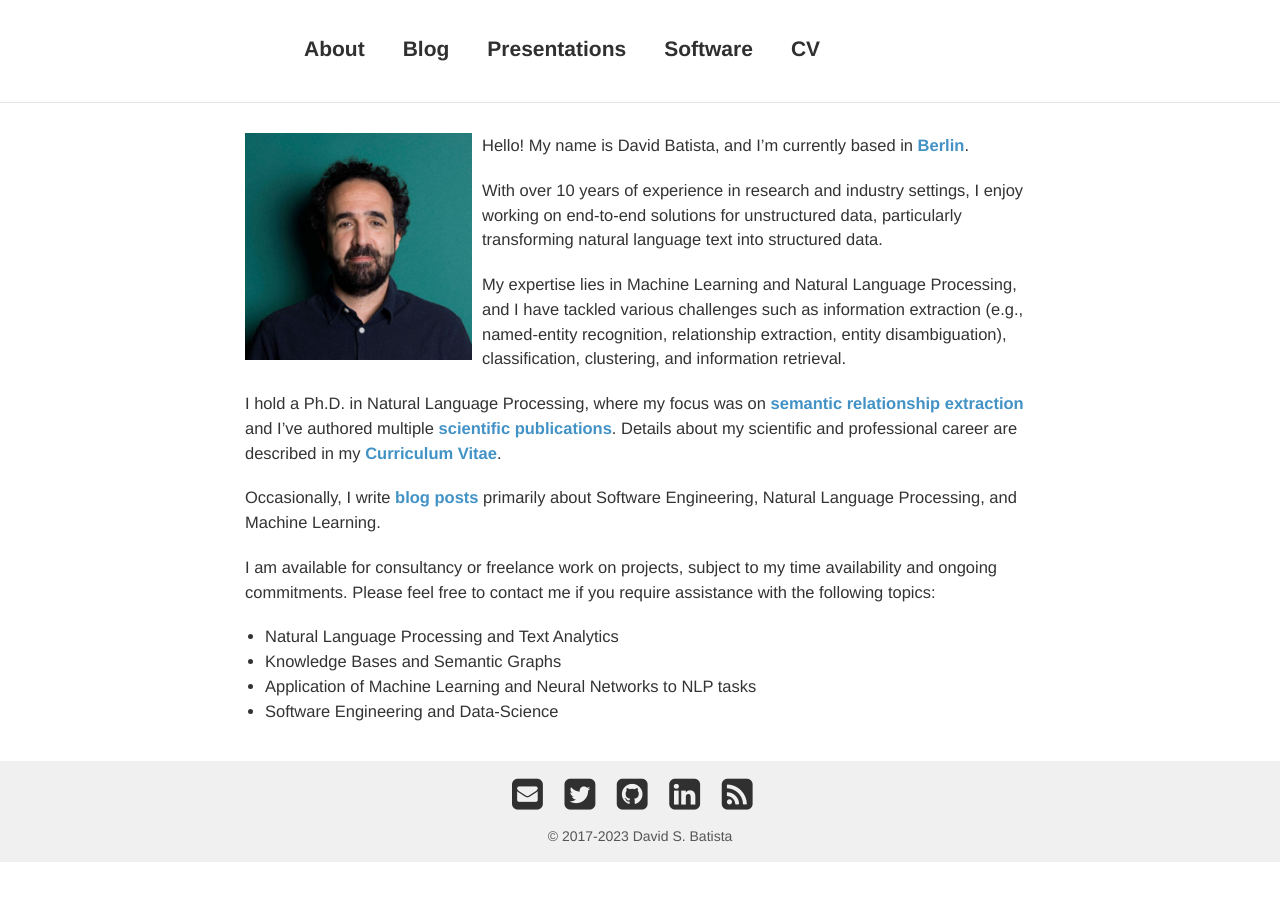
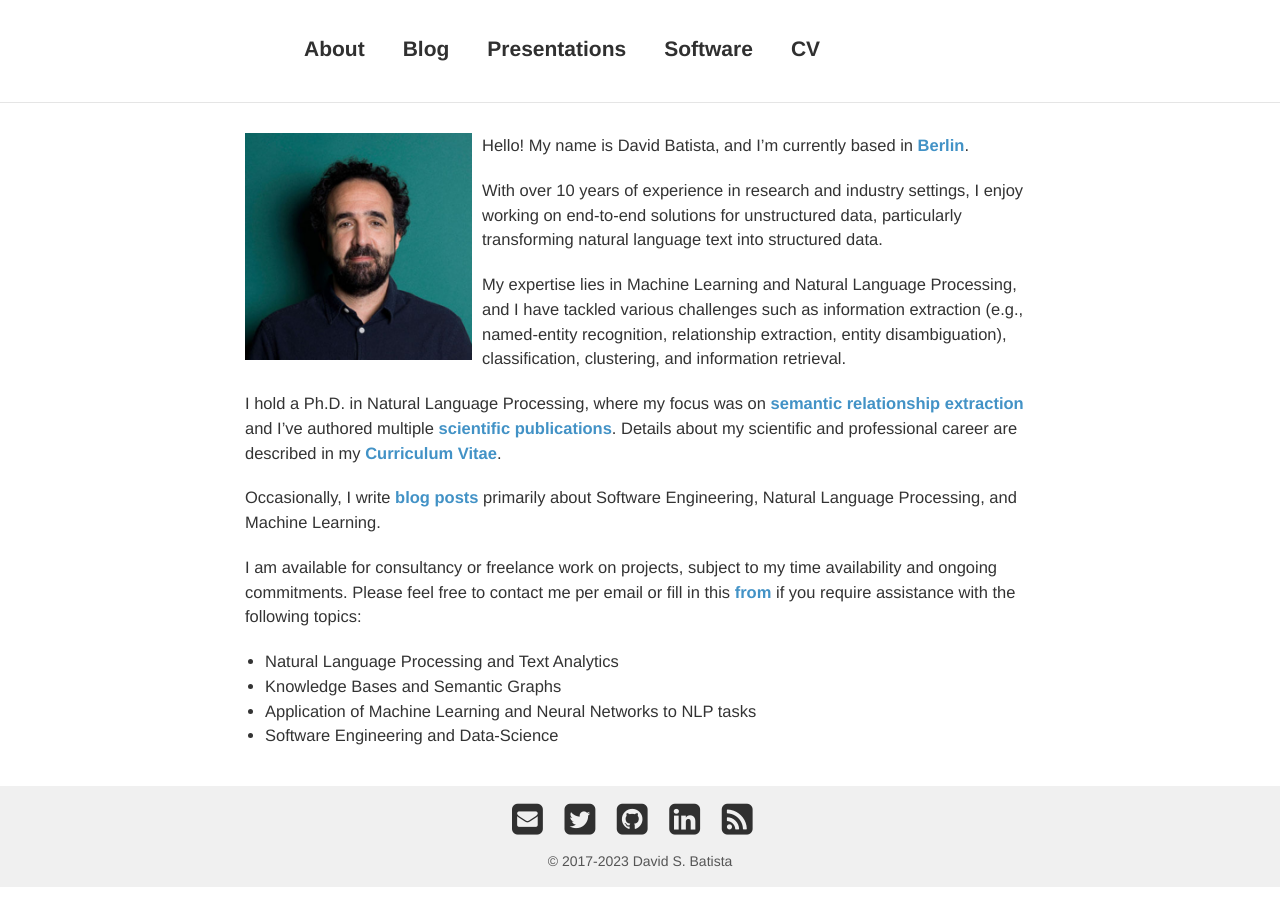
Before and after one commit to davidsbatista/davidsbatista.net, a Jekyll site: the page built from index.md, in a window 1280 px wide. Built offline with Jekyll 4.4.1, drawn with Linux system fonts in a browser that asks for light colours; nearby versions of some CDN libraries.

Commit message:
adding form

```diff
--- a/index.md
+++ b/index.md
@@ -16,7 +16,7 @@ I hold a Ph.D. in Natural Language Processing, where my focus was on [__semantic
 
 Occasionally, I write <a href="/posts/" target="_blank"><b>blog posts</b></a> primarily about Software Engineering, Natural Language Processing, and Machine Learning.
 
-I am available for consultancy or freelance work on projects, subject to my time availability and ongoing commitments. Please feel free to contact me if you require assistance with the following topics:
+I am available for consultancy or freelance work on projects, subject to my time availability and ongoing commitments. Please feel free to contact me per email or fill in this [__from__](https://o0dzsg71ld8.typeform.com/to/tA9kn9Dd){:target="_blank"} if you require assistance with the following topics:
 
 * Natural Language Processing and Text Analytics
 * Knowledge Bases and Semantic Graphs
```
Also changed, not shown: about-me.md (+1 -1 lines).
